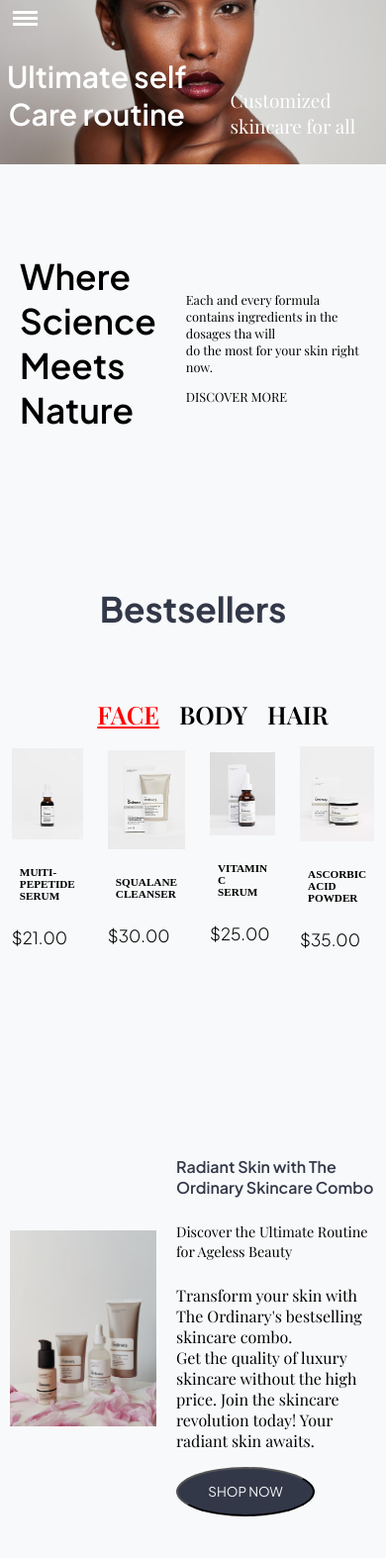
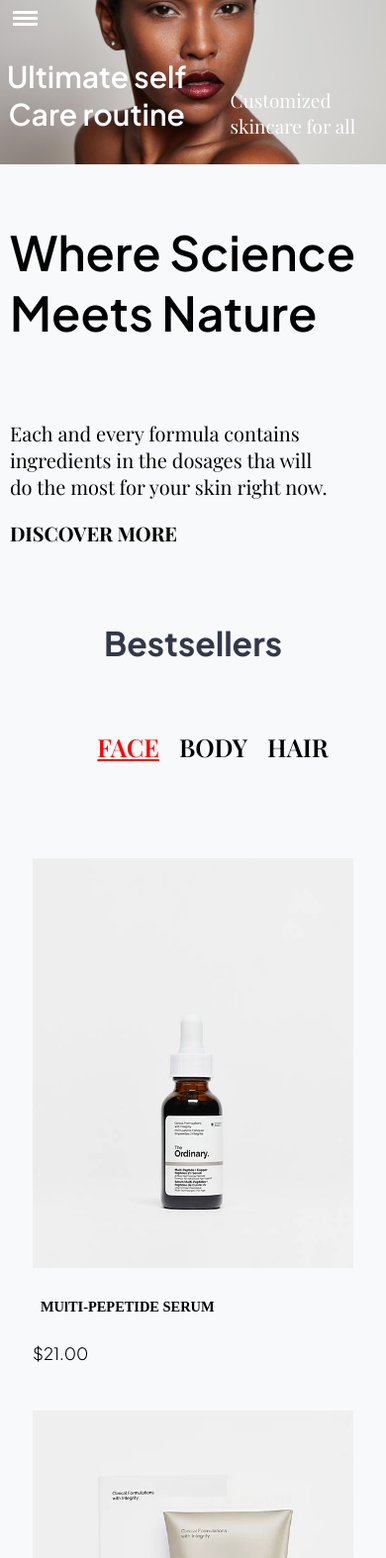
Before and after one commit to Flora-dot/Product-landing-page, a plain HTML site: page index.html in a window 390 px wide. Shown: the top 1574 px of the page at 99% size. Drawn offline with nearby package versions, Linux system fonts and the light colour scheme.

Commit message:
recent updates

```diff
--- a/sections/about-us.css
+++ b/sections/about-us.css
@@ -43,3 +43,10 @@
     align-self: center;
     color: var(--secondary-color);
 }
+
+
+@media (max-width: 600px) {
+    .about-us-1 {
+        flex-direction: column;
+    }
+}
--- a/sections/best-combo.css
+++ b/sections/best-combo.css
@@ -42,3 +42,34 @@
     background-color: var(--secondary-color);
     border: 2px solid var(--secondary-color);
 }
+
+
+
+
+@media (max-width: 600px) {
+    .best-combo {
+        margin-top: 70px;
+        flex-direction: column;
+        align-items: start;
+        width: 100%;
+    }
+
+    .best-combo__image {
+        order: 2;
+        width: 100%;
+        margin-top: 15px;
+    }
+
+    .best-combo__content h3 {
+        font-size: 2rem;
+    }
+
+    .best-combo__content h5{
+        font-size: 0.9rem;
+    }
+    .best-combo__content button{
+        width: 120px;
+        color: var(--primary-color);
+        background-color: var(--secondary-color);
+    }
+}
--- a/sections/bestseller.css
+++ b/sections/bestseller.css
@@ -32,21 +32,18 @@
     color: red;
 }
 .bestseller-catalogue{
-    display: flex;
-    justify-content: center;
+    display: grid;
+    grid-template-columns: repeat(4, 1fr);
+    justify-items: center;
     align-items: center;
     gap: 25px;
     width: 100%;
 }
-.bestselle{
-r__card    height: fit-content;
-    max-width: 24%;
 
-    flex: 1;
-    align-items: center;
-    flex-direction: column;
-    background-color: #fff;
+.bestseller__card {
+    width: 90%;
 }
+
 .bestseller__card-image{
     width: 100%;
 }
@@ -71,3 +68,33 @@ r__card    height: fit-content;
 .models img{
     max-width: 20%;
 }
+
+
+@media (max-width: 820px) {
+    .bestseller-catalogue {
+        grid-template-columns: repeat(2, 1fr);
+        gap: 30px;
+    }
+    .bestseller__card-title{
+        font-size: 1rem;
+    }
+}
+
+
+
+
+@media (max-width: 600px) {
+    .bestseller-catalogue {
+        margin-top: 80px;
+        grid-template-columns: repeat(1, 1fr);
+        gap: 30px;
+    }
+
+    .bestseller-title{
+        font-size: 2.1rem
+    }
+
+    .bestseller__card-title{
+        font-size: 0.9rem;
+    }
+}
--- a/sections/discover.css
+++ b/sections/discover.css
@@ -25,3 +25,19 @@
     font-weight: bold;
     font-family: var(--playfair-display);
 }
+
+
+
+@media (max-width: 820px) {
+    .discover {
+        flex-direction: column;
+        height: auto;
+        padding: 10px;
+        align-items: start;
+        gap: 10px;
+    }
+
+    .discover-title {
+        font-size: 3rem;
+    }
+}
--- a/style.css
+++ b/style.css
@@ -20,6 +20,11 @@
     --primary-color: #f8f9fa;
     --secondary-color: #333849;
 }
+
+*{
+    box-sizing: border-box;
+}
+
 body{
     margin: 0;
     background-color: var(--primary-color);
@@ -155,7 +160,7 @@ body{
 
 
   /*START media queries discover */
-  @media (max-width:480px) {
+  /* @media (max-width: 480px) {
     .discover-title{
         font-size: 2.2rem;
     }
@@ -166,89 +171,14 @@ body{
         font-size: 0.8rem;
         font-weight: 300;
     }
-  }
+  } */
 
 
 
-  @media  (min-width:720px) and (max-width:900px)  {
-    .discover-title{
-        font-size: 3.5rem;
-        margin-top: 20px;
-    }
-    .discover p{
-        font-size: 1.1rem
-    }
-  }
 
-/* END */
-
-/* START media queries bestseller */
-@media  (max-width:550px)  {
-    .bestseller-title{
-        font-size:2.2rem
-    }
-    .bestseller-catalogue{
-        flex-direction: row;
-        flex-basis: 100%;
-        flex: 1;
-    }
-    .bestseller__card{
-        width: 50%;
-    }
-    .bestseller__card-title{
-        font-size: 0.7rem;
-    }
-}
-@media  (min-width:720px) and (max-width:920px){
-    .bestseller__card-title{
-        font-size: 0.8;
-    }
-}
-/* END  */
 
 /* START best-combo media queries */
-@media   (min-width: 350px) and (max-width:550px){
-    .best-combo{
-        justify-content: center;
-        padding: 10px;
-        gap: 20px;
-    }
-    .best-combo__image{
-        max-width: 40%;
-    }
-    .best-combo__content h3{
-        font-size: 1rem;
-    }
-    .best-combo__content h5{
-        font-size: 0.9rem;
-    }
-    .best-combo__content button{
-        width: 140px;
-        color: var(--primary-color);
-        background-color: var(--secondary-color);
-    }
-}
-@media (min-width: 550px) and (max-width: 700px) {
-    .best-combo{
-        justify-content: center;
-        padding: 10px;
-        gap: 20px;
-    }
-    .best-combo__image{
-        max-width: 40%;
-    }
-    .best-combo__content h3{
-        font-size: 1rem;
-    }
-    .best-combo__content h5{
-        font-size: 1rem;
-    }
-    .best-combo__content button{
-        width: 140px;
-        color: var(--primary-color);
-        background-color: var(--secondary-color);
-    }
-}
+
 @media  (min-width:720px) and (max-width:850px){
     .best-combo__image{
         width: 55%;
@@ -261,6 +191,29 @@ body{
     }
     .best-combo__content button{
         width: 140px;
+    }
+}
+
+@media   (min-width: 350px) and (max-width:550px){
+    .best-combo{
+        justify-content: center;
+        padding: 10px;
+        gap: 20px;
+    }
+}
+@media (min-width: 550px) and (max-width: 700px) {
+    .best-combo{
+        justify-content: center;
+        padding: 10px;
+        gap: 20px;
+    }
+    .best-combo__content h5{
+        font-size: 1rem;
+    }
+    .best-combo__content button{
+        width: 140px;
+        color: var(--primary-color);
+        background-color: var(--secondary-color);
     }
 }
 /* END */
@@ -300,6 +253,8 @@ body{
 }
 /* END */
 
+
+
 /* START media queries body caption */
 @media  (max-width:550px){
     .body__caption{
```
